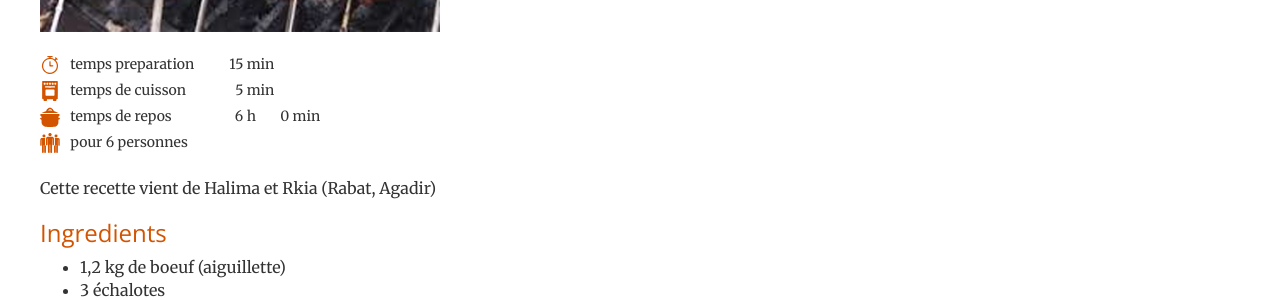
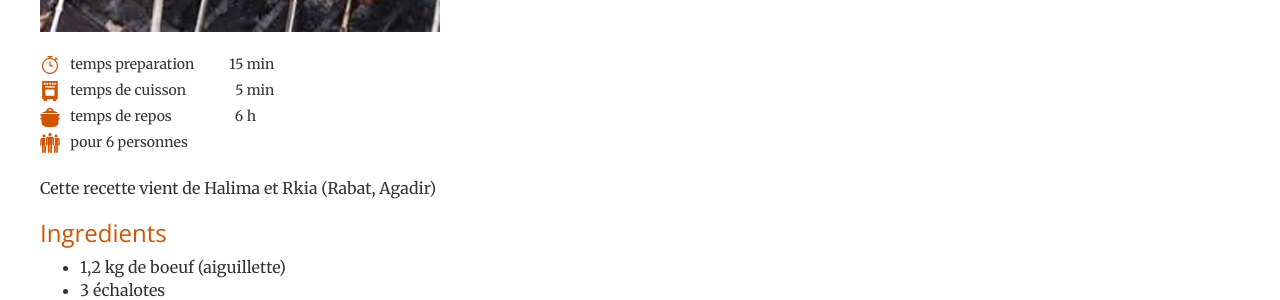
Before and after one commit to brignogan/brignogan.github.io, a Jekyll site: the page built from _posts/2018-05-28-brochettedeviande.md, in a window 1280 px wide and 900 px high, scrolled down 1121 px. Shown: the part 153-453 px from the top of the window. Built offline with Jekyll 4.4.1, drawn with Linux system fonts in a browser that asks for light colours.

Commit message:
UBU: les temps en heures minutes apparaissent correctement

```diff
--- a/_includes/recettes.html
+++ b/_includes/recettes.html
@@ -66,11 +66,6 @@
 
     <div class="container">
       <p class=text-overWhite>
-      Nous avons rassemblé dans cette rubrique toutes les recettes que nous avons mises
-      en oeuvre pour garnir notre table au quotidien ou pour les jours de fête.
-      Elles sont rangées dans les 4 sous-rubriques placees ci-dessus.
-      </p>
-      <p class=text-overWhite>
       Ces plats sont issus de notre tradition familiale faite de cuisine française et
       de cuisine bretonne. Ils ont été aussi rapportés de nos séjours
       à l’étranger : 13 années au Maroc pour toute la famille, 2 années à Vienne pour Maëlle,
--- a/_layouts/page.html
+++ b/_layouts/page.html
@@ -90,6 +90,8 @@
     {% endfor %}
   {% endif %}
 
+  <br>
+  <br>
 
   {% include scripts.html %}
 
--- a/_layouts/post.html
+++ b/_layouts/post.html
@@ -16,23 +16,52 @@
     <span>{{ page.title }}</span>
   </div>
 
-  <img class='image-recette' src="{{ url }}/{{ page.image }}" alt="page.title">
+  <img class='image-recette' src="{{ url }}/{{ page.image }}" alt="pas encore d'image">
   <br>
   <br>
+
   <div class="icon-temps"> <div class="icon-temps_preparation"></div> temps preparation </div>
-  <div class="icon-temps-min"> {{page.temps_preparation}} </div> min
-  <br>
-  <div class="icon-temps"> <div class="icon-temps_cuisson"></div> temps de cuisson </div>
-  <div class="icon-temps-min"> {{page.temps_cuisson}} </div> min
-  <br>
-  <div class="icon-temps"> <div class="icon-temps_repos"></div>  temps de repos </div>
-  {% if page.temps_repos | divided_by: 60  > 0 %}
-    <div class="icon-temps-min"> {{page.temps_repos | divided_by:60 }} </div> h
+  {% assign hours = page.temps_preparation | divided_by: 60 %}
+  {% if  hours  > 0 %}
+    <div class="icon-temps-min"> {{hours}} </div> h
   {% endif %}
-  {% if page.temps_repos | modulo: 60  > 0 %}
-    <div class="icon-temps-min"> {{page.temps_repos | modulo:60 }} </div> min
+  {% assign minutes = page.temps_preparation | modulo: 60 %}
+  {% if  minutes   > 0 %}
+    <div class="icon-temps-min"> {{minutes}} </div> min
+  {% endif %}
+  {% if  minutes  == 0  and hours == 0%}
+      <div class="icon-temps-min"> - </div>
   {% endif %}
   <br>
+
+  <div class="icon-temps"> <div class="icon-temps_cuisson"></div> temps de cuisson </div>
+  {% assign hours = page.temps_cuisson | divided_by: 60 %}
+  {% if  hours  > 0 %}
+    <div class="icon-temps-min"> {{hours}} </div> h
+  {% endif %}
+  {% assign minutes = page.temps_cuisson | modulo: 60 %}
+  {% if  minutes   > 0 %}
+    <div class="icon-temps-min"> {{minutes}} </div> min
+  {% endif %}
+  {% if  minutes  == 0  and hours == 0%}
+      <div class="icon-temps-min"> - </div>
+  {% endif %}
+  <br>
+
+  <div class="icon-temps"> <div class="icon-temps_repos"></div>  temps de repos </div>
+  {% assign hours = page.temps_repos | divided_by: 60 %}
+  {% if  hours  > 0 %}
+    <div class="icon-temps-min"> {{hours}} </div> h
+  {% endif %}
+  {% assign minutes = page.temps_repos | modulo: 60 %}
+  {% if  minutes   > 0 %}
+    <div class="icon-temps-min"> {{minutes}} </div> min
+  {% endif %}
+  {% if  minutes  == 0  and hours == 0%}
+      <div class="icon-temps-min"> - </div>
+  {% endif %}
+  <br>
+
   <div class="icon-nbre"> <div class="icon-nbre_personn"></div> {{ page.nbre_personne | replace: "‘", '' | replace:  "’", ''}}</div>
   <br>
   <br>
```
Also changed, not shown: _posts/2018-05-28-brochettedeviande.md (line endings or trailing spaces).
